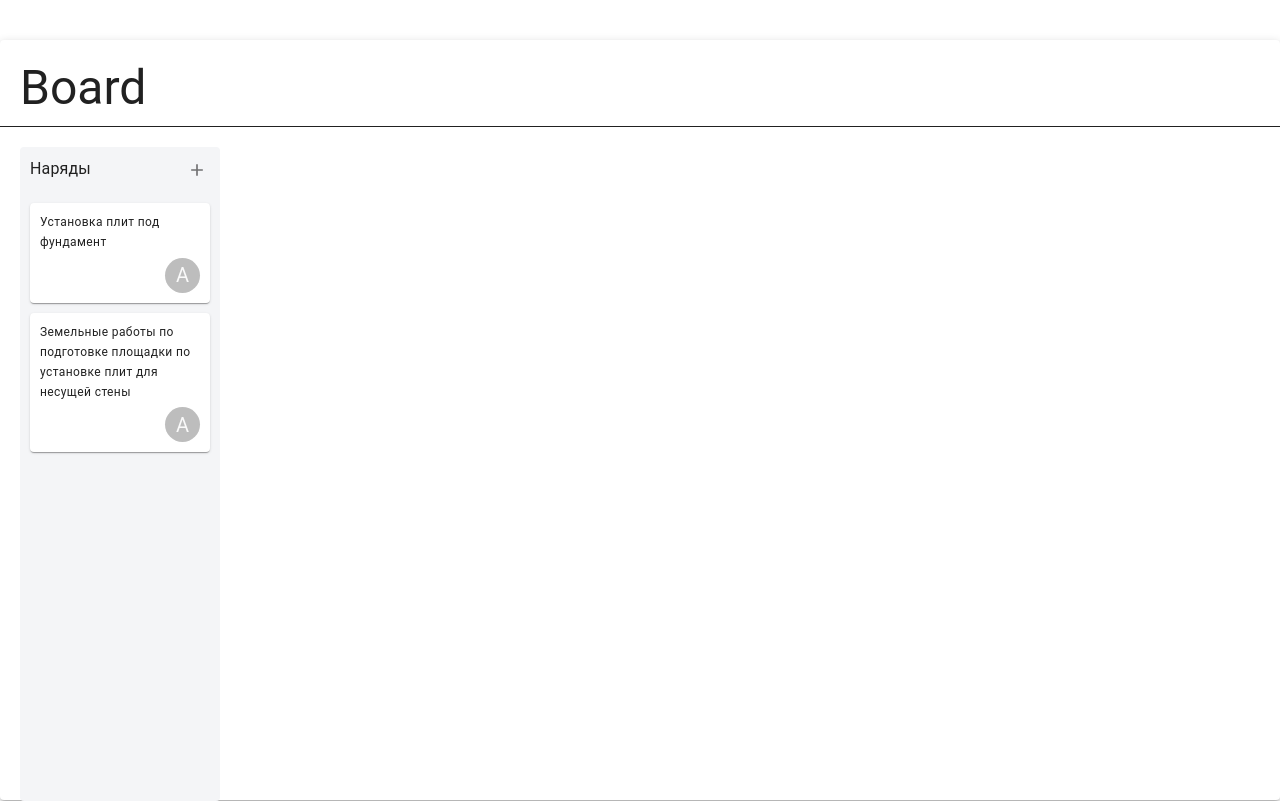
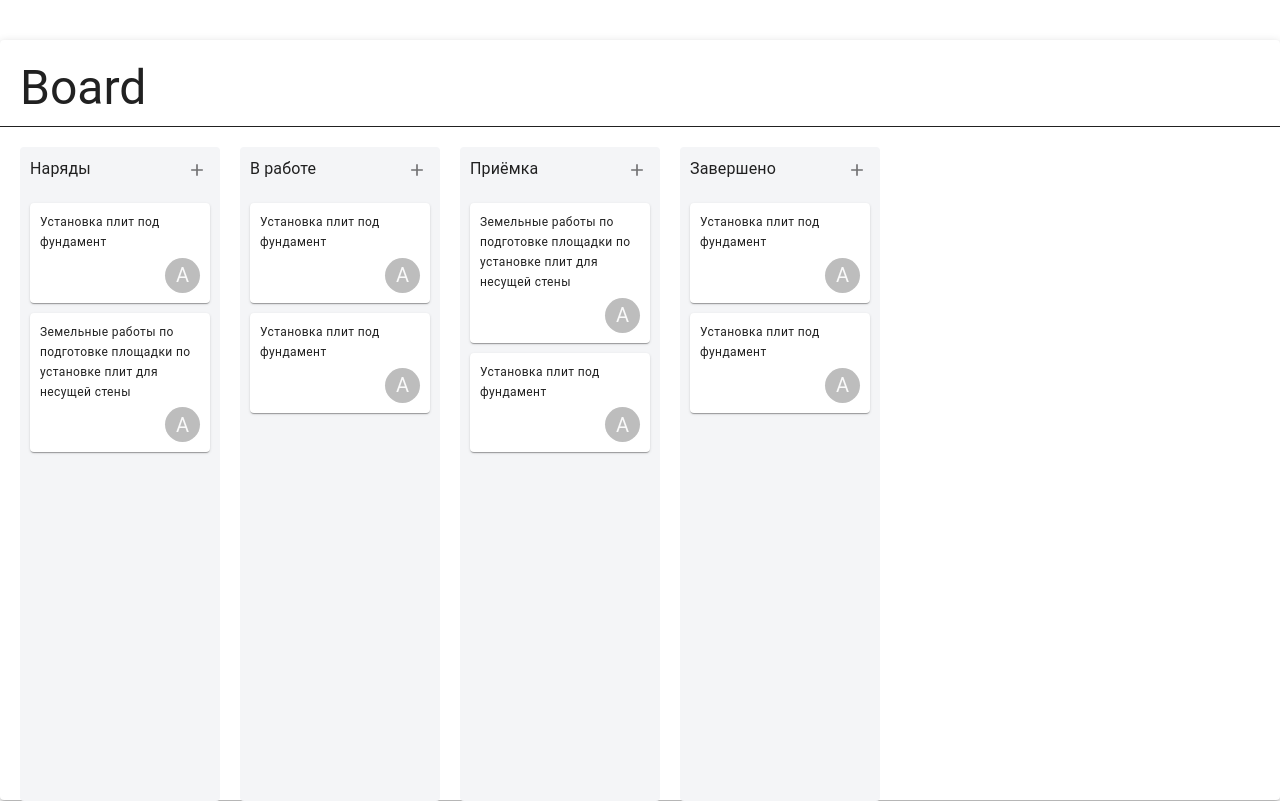
Before and after one commit to Anton-SN/Trello-2.0, a React (Create React App) app: page / in a window 1280 px wide. Built offline with nearby package versions, Linux system fonts and the light colour scheme.

Commit message:
feat: add redux

```diff
--- a/package.json
+++ b/package.json
@@ -12,7 +12,9 @@
     "prop-types": "^15.7.2",
     "react": "^17.0.1",
     "react-dom": "^17.0.1",
+    "react-redux": "^7.2.2",
     "react-scripts": "4.0.2",
+    "redux": "^4.0.5",
     "web-vitals": "^1.0.1"
   },
   "scripts": {
--- a/src/Components/pages/Board/Board.js
+++ b/src/Components/pages/Board/Board.js
@@ -1,31 +1,47 @@
 import React from 'react';
+import PropTypes from 'prop-types';
+import { connect } from 'react-redux';
 import Paper from '@material-ui/core/Paper';
 import Typography from '@material-ui/core/Typography';
 import Column from './Components/Column/Column';
 import Note from './Components/Note/Note';
 import styles from './Board.module.css';
 
-const mocks = [
-  { title: 'Установка плит под фундамент' },
-  {
-    title:
-      'Земельные работы по подготовке площадки по установке плит для несущей стены',
-  },
-];
-
-const Board = () => (
+const Board = ({ id: boardId, columns }) => (
   <Paper elevation={3} className={styles.container}>
     <Typography component="h3" variant="h3" className={styles.title}>
       Board
     </Typography>
-    <div className={styles.columnContainer}>
-      <Column>
-        {mocks.map(({ title }) => (
-          <Note title={title} key={title} />
-        ))}
-      </Column>
+    <div className={styles.columnContainer} key={boardId}>
+      {columns.map(({ id: columnId, name, notes }) => (
+        <Column key={columnId} title={name}>
+          {notes.map(({ id: noteId, title }) => (
+            <Note title={title} key={noteId} />
+          ))}
+        </Column>
+      ))}
     </div>
   </Paper>
 );
 
-export default Board;
+Board.propTypes = {
+  id: PropTypes.number.isRequired,
+  columns: PropTypes.arrayOf(
+    PropTypes.shape({
+      id: PropTypes.number.isRequired,
+      name: PropTypes.string.isRequired,
+      notes: PropTypes.arrayOf(PropTypes.shape({})),
+    }),
+  ),
+};
+
+Board.defaultProps = {
+  columns: [],
+};
+
+const mapState = (state) => ({
+  id: state.board.id || 0,
+  columns: state.board.columns || [],
+});
+
+export default connect(mapState)(Board);
--- a/src/Components/pages/Board/Board.module.css
+++ b/src/Components/pages/Board/Board.module.css
@@ -10,5 +10,5 @@
 
 .columnContainer {
     padding-top: 20px;
-    padding-left: 20px;
+    display: flex;
 }
--- a/src/Components/pages/Board/Components/Column/Column.js
+++ b/src/Components/pages/Board/Components/Column/Column.js
@@ -6,13 +6,11 @@ import IconButton from '@material-ui/core/IconButton';
 import AddIcon from '@material-ui/icons/Add';
 import styles from './Column.module.css';
 
-const Column = ({ children }) => {
-  console.info(children);
-  return (
+const Column = ({ title, children }) => (
   <div className={styles.container}>
     <div className={styles.titleContainer}>
       <Typography component="p" variant="body1" className={styles.title}>
-          Наряды
+        {title}
       </Typography>
       <Tooltip title="Добавить заметку" aria-label="add">
         <IconButton aria-label="Добавить" size="small">
@@ -23,9 +21,9 @@ const Column = ({ children }) => {
     <div>{children}</div>
   </div>
 );
-};
 
 Column.propTypes = {
+  title: PropTypes.string,
   children: PropTypes.oneOfType([
     PropTypes.shape({}),
     PropTypes.arrayOf(PropTypes.shape({})),
@@ -34,6 +32,7 @@ Column.propTypes = {
 
 Column.defaultProps = {
   children: [],
+  title: '',
 };
 
 export default Column;
--- a/src/Components/pages/Board/Components/Column/Column.module.css
+++ b/src/Components/pages/Board/Components/Column/Column.module.css
@@ -4,6 +4,7 @@
     height :calc(100vh - 146px);
     background: #f4f5f7;
     border-radius: 4px;
+    margin-left: 20px;
 }
 
 .titleContainer {
--- /dev/null
+++ b/src/Components/redux/reducers/board.js
@@ -0,0 +1,47 @@
+const initialState = {
+  id: 1,
+  columns: [
+    {
+      id: 1,
+      name: 'Наряды',
+      notes: [
+        { id: 1, title: 'Установка плит под фундамент' },
+        {
+          id: 2,
+          title:
+            'Земельные работы по подготовке площадки по установке плит для несущей стены',
+        },
+      ],
+    },
+    {
+      id: 2,
+      name: 'В работе',
+      notes: [
+        { id: 1, title: 'Установка плит под фундамент' },
+        { id: 2, title: 'Установка плит под фундамент' },
+      ],
+    },
+    {
+      id: 3,
+      name: 'Приёмка',
+      notes: [
+        {
+          id: 1,
+          title:
+            'Земельные работы по подготовке площадки по установке плит для несущей стены',
+        },
+        { id: 2, title: 'Установка плит под фундамент' },
+      ],
+    },
+    {
+      id: 4,
+      name: 'Завершено',
+      notes: [
+        { id: 1, title: 'Установка плит под фундамент' },
+        { id: 2, title: 'Установка плит под фундамент' },
+      ],
+    },
+  ],
+};
+
+export default (state = initialState) => state;
--- /dev/null
+++ b/src/Components/redux/reducers/index.js
@@ -0,0 +1,6 @@
+import { combineReducers } from 'redux';
+import board from './board';
+
+export default combineReducers({
+  board,
+});
--- a/src/index.js
+++ b/src/index.js
@@ -1,10 +1,20 @@
 import React from 'react';
 import ReactDOM from 'react-dom';
-import './index.css';
+import { createStore } from 'redux';
+import { Provider } from 'react-redux';
 import App from './Components/App';
 import reportWebVitals from './tools/reportWebVitals';
+import reducers from './Components/redux/reducers';
+import './index.css';
 
-ReactDOM.render(<App />, document.getElementById('root'));
+const store = createStore(reducers);
+
+ReactDOM.render(
+  <Provider store={store}>
+    <App />{' '}
+  </Provider>,
+  document.getElementById('root'),
+);
 
 // If you want to start measuring performance in your app, pass a function
 // to log results (for example: reportWebVitals(console.log))
```
Also changed, not shown: 1 other file (tests, documents, lock files or other folders). Lines whose indentation alone changed are shown as unchanged.
